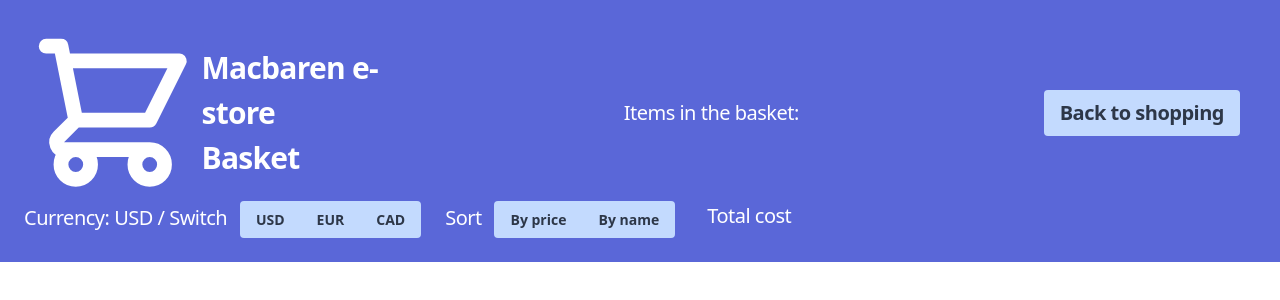
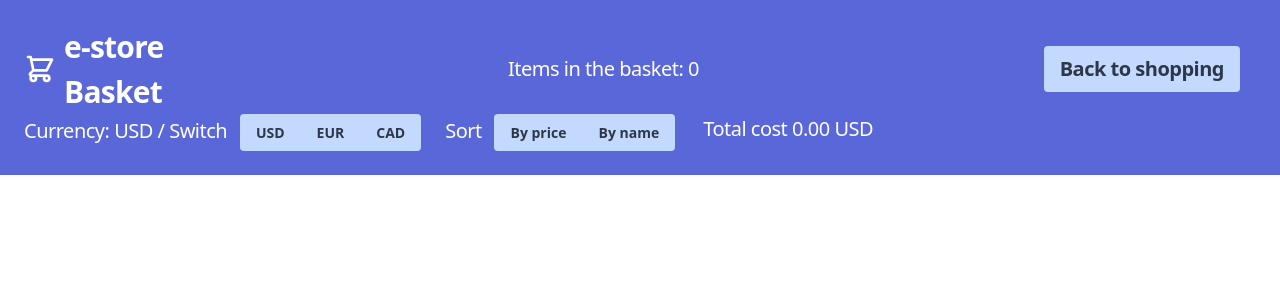
Before and after one commit to Macbaren/ecommerce, a React (Create React App) app: page /basket in a window 1280 px wide. Shown: the top 300 px of the page. Built offline with nearby package versions, Linux system fonts and the light colour scheme.

Commit message:
added Link, fixed basket render

```diff
--- /dev/null
+++ b/src/basket-items.json
@@ -0,0 +1,3 @@
+[{"id":"c7f6153d-5586-495c-beb2-4758bb8a6451","title":"Beer - Labatt Blue","image":"http://dummyimage.com/128x151.jpg/dddddd/000000","price":10,"description":"recontextualize rich eyeballs"},
+  {"id":"89a29c32-a764-4dcb-b9fa-ca6e01b7630f","title":"Beans - Fine","image":"http://dummyimage.com/140x182.jpg/ff4444/ffffff","price":14,"description":"deliver end-to-end schemas"},
+  {"id":"f5379176-8f74-4973-bda1-f061c5c52cd0","title":"C - Plus, Orange","image":"http://dummyimage.com/100x231.jpg/dddddd/000000","price":10,"description":"embrace B2C deliverables"}]
--- a/src/components/Basket/basket-items.js
+++ b/src/components/Basket/basket-items.js
@@ -45,7 +45,7 @@ const BasketItems = () => {
               className="bg-gray-300 hover:bg-gray-400 text-gray-800 font-bold py-2 px-4 rounded inline-flex items-center"
             >
               <svg className="fill-current w-4 h-4 mr-2" xmlns="http://www.w3.org/2000/svg" viewBox="0 0 20 20"><path d="M13 8V2H7v6H2l8 8 8-8h-5zM0 18h20v2H0v-2z"/></svg>
-              <span>Add</span>
+              <span>Remove</span>
             </button>
           </div>
         </div>
--- a/src/components/Basket/basket-navbar.js
+++ b/src/components/Basket/basket-navbar.js
@@ -1,26 +1,39 @@
 import React from 'react'
 import { useSelector, useDispatch } from 'react-redux'
+import { Link } from 'react-router-dom'
 import { updateCurrency } from '../../redux/reducers/items'
 import { updateSorting } from '../../redux/reducers/items'
 
 function BasketNavbar() {
 
   const currency = useSelector((s) => s.items.currency)
-  // const sortBy = useSelector((s) => s.items.sortBy)
+  const countItems = useSelector((s) => s.basket.basketGoods)
+
+  const totalCost = countItems.reduce((acc, rec) => {
+    return acc += currency === 'EUR'
+      ? Number.parseInt(rec.price) / 1.2
+      : currency === 'CAD'
+        ? Number.parseInt(rec.price) * 1.2
+        : Number.parseInt(rec.price)
+  }, 0).toFixed(2)
 
   const dispatch = useDispatch()
 
   return (
     <nav className="flex items-center justify-between flex-wrap bg-indigo-600 p-6">
       <div className="flex items-center flex-shrink-0 text-white mr-6">
-        <svg xmlns="http://www.w3.org/2000/svg" fill="none" viewBox="0 0 24 24" stroke="currentColor">
+        <svg xmlns="http://www.w3.org/2000/svg" fill="none" height="2em" width="2em"viewBox="0 0 24 24" stroke="currentColor">
           <path strokeLinecap="round" strokeLinejoin="round" strokeWidth="2" d="M3 3h2l.4 2M7 13h10l4-8H5.4M7 13L5.4 5M7 13l-2.293 2.293c-.63.63-.184 1.707.707 1.707H17m0 0a2 2 0 100 4 2 2 0 000-4zm-8 2a2 2 0 11-4 0 2 2 0 014 0z" />
         </svg>
-        <a href="/" className="brand-name font-semibold text-3xl tracking-tight">Macbaren e-store Basket</a>
+        <Link to="/" className="brand-name flex-col font-semibold text-3xl ml-2 tracking-tight">
+          e-store
+          <br/>
+          Basket
+        </Link>
       </div>
-      <span className="order-count tracking-tight text-xl text-white mr-2">Items in the basket: </span>
+      <span className="order-count tracking-tight text-xl text-white mr-2">Items in the basket: {countItems.length}</span>
       <button className="bg-indigo-200 hover:bg-indigo-400 text-gray-800 font-bold py-2 px-4 m-4 rounded">
-        <a href="/" className="text-xl text-gray-800 tracking-tight">Back to shopping</a>
+        <Link to="/" className="text-xl text-gray-800 tracking-tight">Back to shopping</Link>
       </button>
 
       <div className="block float-right lg:flex lg:items-right lg:w-auto">
@@ -64,7 +77,7 @@ function BasketNavbar() {
             </button>
           </div>
         </div>
-        <span className="tracking-tight text-xl text-white mr-2 ml-2">Total cost</span>
+          <span className="tracking-tight text-xl text-white mr-1 ml-1">Total cost {totalCost} {currency}</span>
         <div>
         </div>
       </div>
--- a/src/components/Main/navbar.js
+++ b/src/components/Main/navbar.js
@@ -1,12 +1,21 @@
 import React from 'react'
 import { useSelector, useDispatch } from 'react-redux'
+import { Link } from 'react-router-dom'
 import { updateCurrency } from '../../redux/reducers/items'
 import { updateSorting } from '../../redux/reducers/items'
 
 function Navbar() {
 
   const currency = useSelector((s) => s.items.currency)
-  // const sortBy = useSelector((s) => s.items.sortBy)
+  const countItems = useSelector((s) => s.basket.basketGoods)
+
+  const totalCost = countItems.reduce((acc, rec) => {
+    return acc += currency === 'EUR'
+      ? Number.parseInt(rec.price) / 1.2
+      : currency === 'CAD'
+        ? Number.parseInt(rec.price) * 1.2
+        : Number.parseInt(rec.price)
+  }, 0).toFixed(2)
 
   const dispatch = useDispatch()
 
@@ -14,11 +23,11 @@ function Navbar() {
     <nav className="flex items-center justify-between flex-wrap bg-green-600 p-6">
       <div className="flex items-center flex-shrink-0 text-white mr-6">
         <svg className="fill-current h-8 w-8 mr-2" width="54" height="54" viewBox="0 0 25 25" xmlns="http://www.w3.org/2000/svg"><path d="M10,6.978c-1.666,0-3.022,1.356-3.022,3.022S8.334,13.022,10,13.022s3.022-1.356,3.022-3.022S11.666,6.978,10,6.978M10,12.267c-1.25,0-2.267-1.017-2.267-2.267c0-1.25,1.016-2.267,2.267-2.267c1.251,0,2.267,1.016,2.267,2.267C12.267,11.25,11.251,12.267,10,12.267 M18.391,9.733l-1.624-1.639C14.966,6.279,12.563,5.278,10,5.278S5.034,6.279,3.234,8.094L1.609,9.733c-0.146,0.147-0.146,0.386,0,0.533l1.625,1.639c1.8,1.815,4.203,2.816,6.766,2.816s4.966-1.001,6.767-2.816l1.624-1.639C18.536,10.119,18.536,9.881,18.391,9.733 M16.229,11.373c-1.656,1.672-3.868,2.594-6.229,2.594s-4.573-0.922-6.23-2.594L2.41,10l1.36-1.374C5.427,6.955,7.639,6.033,10,6.033s4.573,0.922,6.229,2.593L17.59,10L16.229,11.373z"></path></svg>
-        <a href="/" className="brand-name font-semibold text-3xl tracking-tight">Macbaren e-store</a>
+        <Link to="/" className="brand-name font-semibold text-3xl tracking-tight">Macbaren <br/> e-store</Link>
       </div>
-      <span className="order-count tracking-tight text-xl text-white mr-2">Items in the basket: </span>
+      <span className="order-count tracking-tight text-xl text-white mr-2">Items in the basket: {countItems.length}</span>
       <button className="bg-green-200 hover:bg-green-400 text-gray-800 font-bold py-2 px-4 m-4 rounded">
-        <a href="/basket" className="text-xl text-gray-800 tracking-tight">Go to the basket</a>
+        <Link to="/basket" className="text-xl text-gray-800 tracking-tight">Go to the basket</Link>
       </button>
 
       <div className="block float-right lg:flex lg:items-right lg:w-auto">
@@ -62,7 +71,7 @@ function Navbar() {
             </button>
           </div>
         </div>
-        <span className="tracking-tight text-xl text-white mr-2 ml-2">Total cost</span>
+          <span className="tracking-tight text-xl text-white mr-2 ml-2">Total {totalCost} {currency}</span>
         <div>
         </div>
       </div>
--- a/src/redux/reducers/basket.js
+++ b/src/redux/reducers/basket.js
@@ -1,3 +1,5 @@
+// import basketjson from '/JS projects/skillcrucialStudy/ecommerce/src/basket-items.json'
+
 const ADD_ITEM = 'ADD_ITEM'
 const UPDATE_CURRENCY = 'UPDATE_CURRENCY'
 const UPDATE_SORTING = 'UPDATE_SORTING'
```
